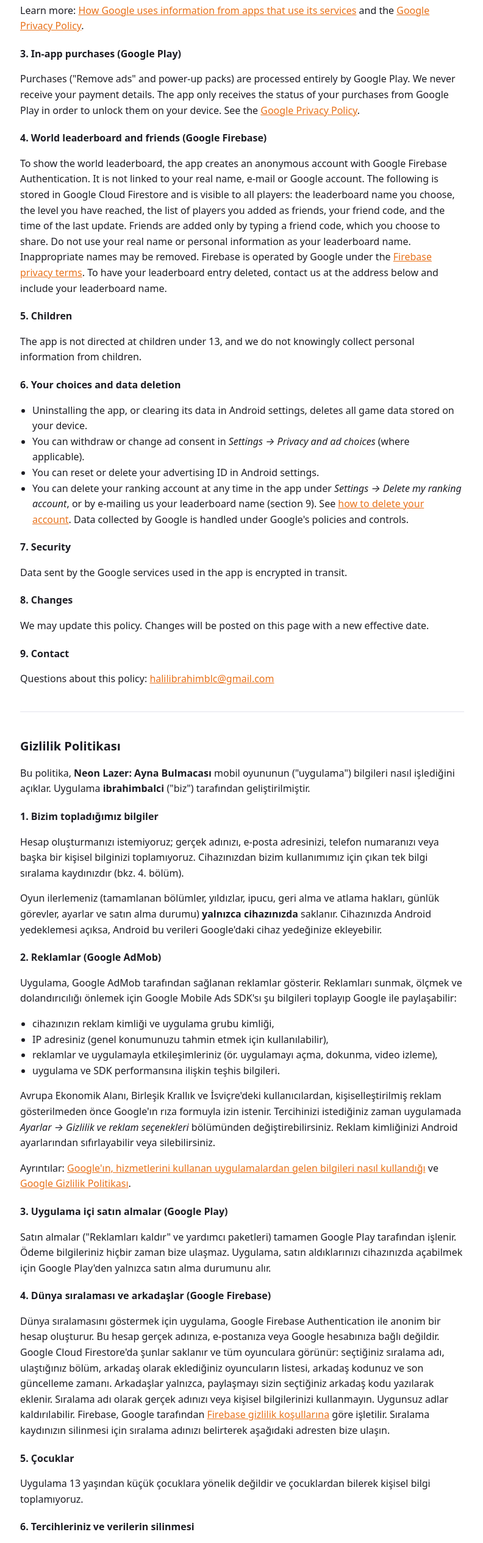
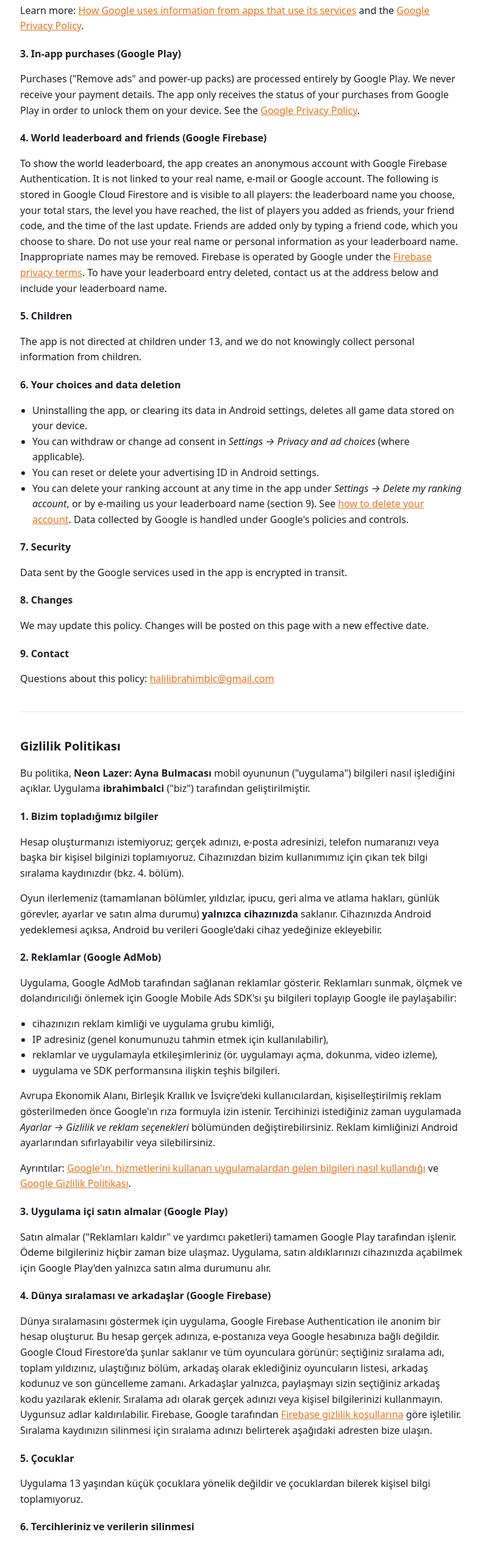
Before and after one commit to halilibrahimbalci/neonlaser, a plain HTML site: page privacy-policy.html in a window 1280 px wide. Shown: the part 876-3407 px from the top of the page at 61% size, without its empty margins (243-1035 px from the left). Drawn offline with Linux system fonts and the light colour scheme.

Commit message:
Update privacy-policy.html

```diff
--- a/privacy-policy.html
+++ b/privacy-policy.html
@@ -51,7 +51,7 @@
     <p>Purchases ("Remove ads" and power-up packs) are processed entirely by Google Play. We never receive your payment details. The app only receives the status of your purchases from Google Play in order to unlock them on your device. See the <a href="https://policies.google.com/privacy">Google Privacy Policy</a>.</p>
 
     <h3>4. World leaderboard and friends (Google Firebase)</h3>
-    <p>To show the world leaderboard, the app creates an anonymous account with Google Firebase Authentication. It is not linked to your real name, e-mail or Google account. The following is stored in Google Cloud Firestore and is visible to all players: the leaderboard name you choose, the level you have reached, the list of players you added as friends, your friend code, and the time of the last update. Friends are added only by typing a friend code, which you choose to share. Do not use your real name or personal information as your leaderboard name. Inappropriate names may be removed. Firebase is operated by Google under the <a href="https://firebase.google.com/support/privacy">Firebase privacy terms</a>. To have your leaderboard entry deleted, contact us at the address below and include your leaderboard name.</p>
+    <p>To show the world leaderboard, the app creates an anonymous account with Google Firebase Authentication. It is not linked to your real name, e-mail or Google account. The following is stored in Google Cloud Firestore and is visible to all players: the leaderboard name you choose, your total stars, the level you have reached, the list of players you added as friends, your friend code, and the time of the last update. Friends are added only by typing a friend code, which you choose to share. Do not use your real name or personal information as your leaderboard name. Inappropriate names may be removed. Firebase is operated by Google under the <a href="https://firebase.google.com/support/privacy">Firebase privacy terms</a>. To have your leaderboard entry deleted, contact us at the address below and include your leaderboard name.</p>
 
     <h3>5. Children</h3>
     <p>The app is not directed at children under 13, and we do not knowingly collect personal information from children.</p>
@@ -100,7 +100,7 @@
     <p>Satın almalar ("Reklamları kaldır" ve yardımcı paketleri) tamamen Google Play tarafından işlenir. Ödeme bilgileriniz hiçbir zaman bize ulaşmaz. Uygulama, satın aldıklarınızı cihazınızda açabilmek için Google Play'den yalnızca satın alma durumunu alır.</p>
 
     <h3>4. Dünya sıralaması ve arkadaşlar (Google Firebase)</h3>
-    <p>Dünya sıralamasını göstermek için uygulama, Google Firebase Authentication ile anonim bir hesap oluşturur. Bu hesap gerçek adınıza, e-postanıza veya Google hesabınıza bağlı değildir. Google Cloud Firestore'da şunlar saklanır ve tüm oyunculara görünür: seçtiğiniz sıralama adı, ulaştığınız bölüm, arkadaş olarak eklediğiniz oyuncuların listesi, arkadaş kodunuz ve son güncelleme zamanı. Arkadaşlar yalnızca, paylaşmayı sizin seçtiğiniz arkadaş kodu yazılarak eklenir. Sıralama adı olarak gerçek adınızı veya kişisel bilgilerinizi kullanmayın. Uygunsuz adlar kaldırılabilir. Firebase, Google tarafından <a href="https://firebase.google.com/support/privacy">Firebase gizlilik koşullarına</a> göre işletilir. Sıralama kaydınızın silinmesi için sıralama adınızı belirterek aşağıdaki adresten bize ulaşın.</p>
+    <p>Dünya sıralamasını göstermek için uygulama, Google Firebase Authentication ile anonim bir hesap oluşturur. Bu hesap gerçek adınıza, e-postanıza veya Google hesabınıza bağlı değildir. Google Cloud Firestore'da şunlar saklanır ve tüm oyunculara görünür: seçtiğiniz sıralama adı, toplam yıldızınız, ulaştığınız bölüm, arkadaş olarak eklediğiniz oyuncuların listesi, arkadaş kodunuz ve son güncelleme zamanı. Arkadaşlar yalnızca, paylaşmayı sizin seçtiğiniz arkadaş kodu yazılarak eklenir. Sıralama adı olarak gerçek adınızı veya kişisel bilgilerinizi kullanmayın. Uygunsuz adlar kaldırılabilir. Firebase, Google tarafından <a href="https://firebase.google.com/support/privacy">Firebase gizlilik koşullarına</a> göre işletilir. Sıralama kaydınızın silinmesi için sıralama adınızı belirterek aşağıdaki adresten bize ulaşın.</p>
 
     <h3>5. Çocuklar</h3>
     <p>Uygulama 13 yaşından küçük çocuklara yönelik değildir ve çocuklardan bilerek kişisel bilgi toplamıyoruz.</p>
```
